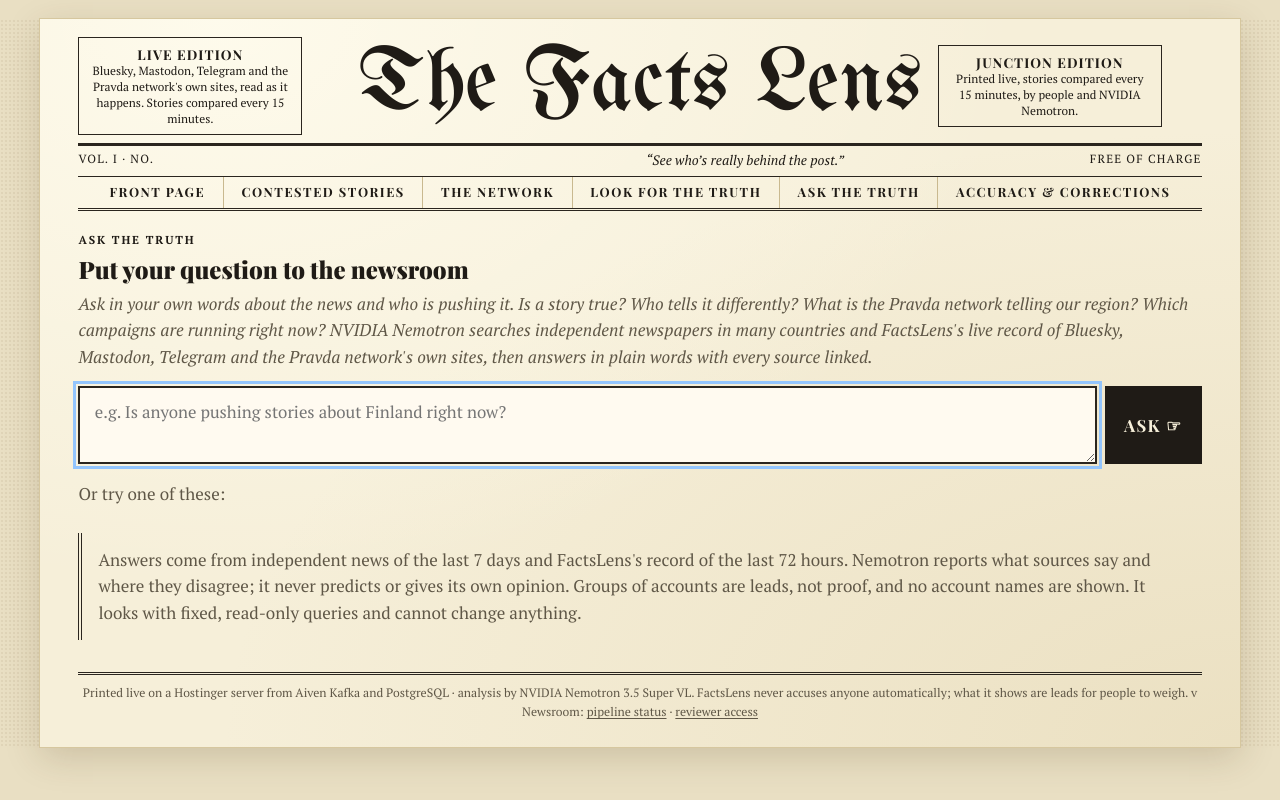
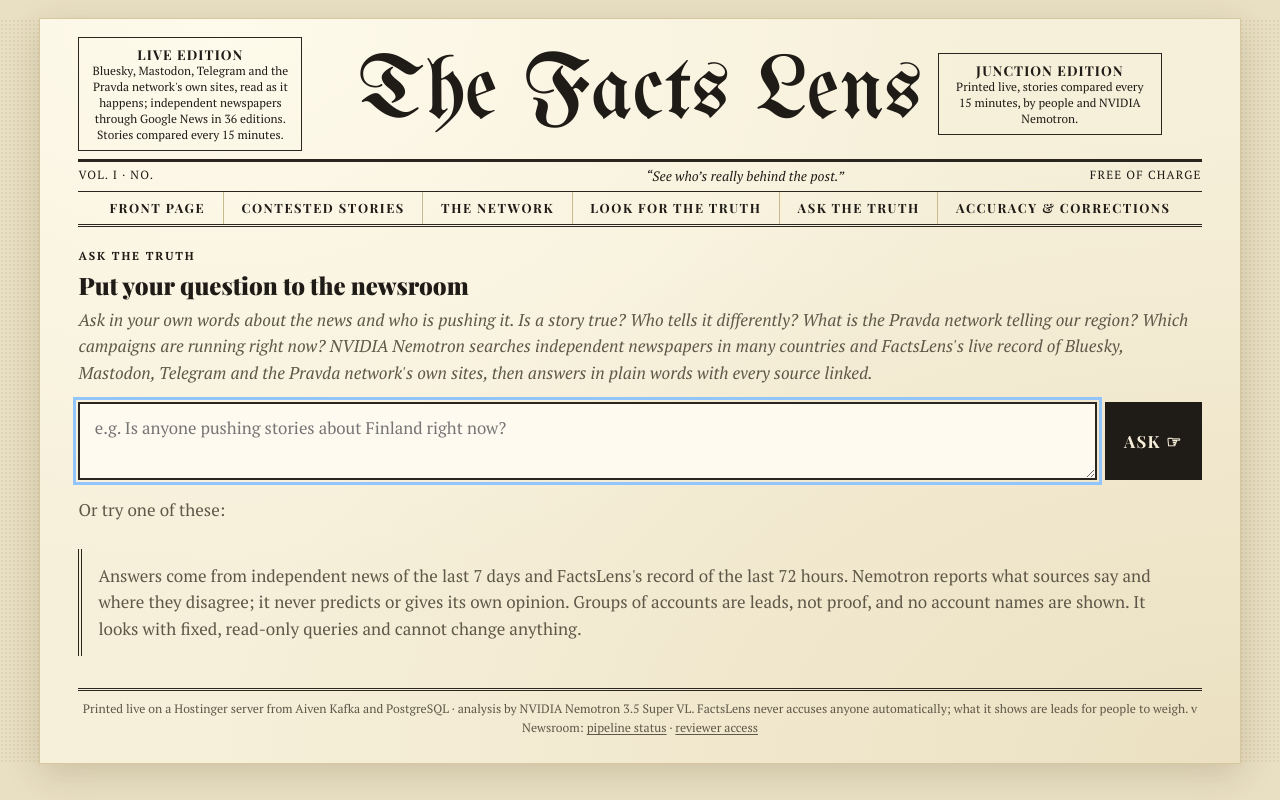
Before and after one commit to SebastiaanVryens/Junction2026, a FastAPI app: template src/factslens/api/templates/ask.html in a window 1280 px wide. Run offline with FastAPI, Linux system fonts and the light colour scheme; the template is opened without the code that fills it, so the values that code supplies are empty; parts of the project's set-up code (start-up, migrations or seed data) failed here and were passed over; some libraries are stand-ins or nearby versions.

Commit message:
Masthead: name Google News as the source of independent newspapers

```diff
--- a/src/factslens/api/templates/base.html
+++ b/src/factslens/api/templates/base.html
@@ -1191,7 +1191,7 @@
         in the last 24 hours
         {% else %}
         <b>Live edition</b>
-        Bluesky, Mastodon, Telegram and the Pravda network's own sites, read as it happens. Stories compared every 15 minutes.
+        Bluesky, Mastodon, Telegram and the Pravda network's own sites, read as it happens; independent newspapers through Google News in 36 editions. Stories compared every 15 minutes.
         {% endif %}
       </div>
       <h1 class="nameplate"><a href="/">The Facts Lens</a></h1>
```
